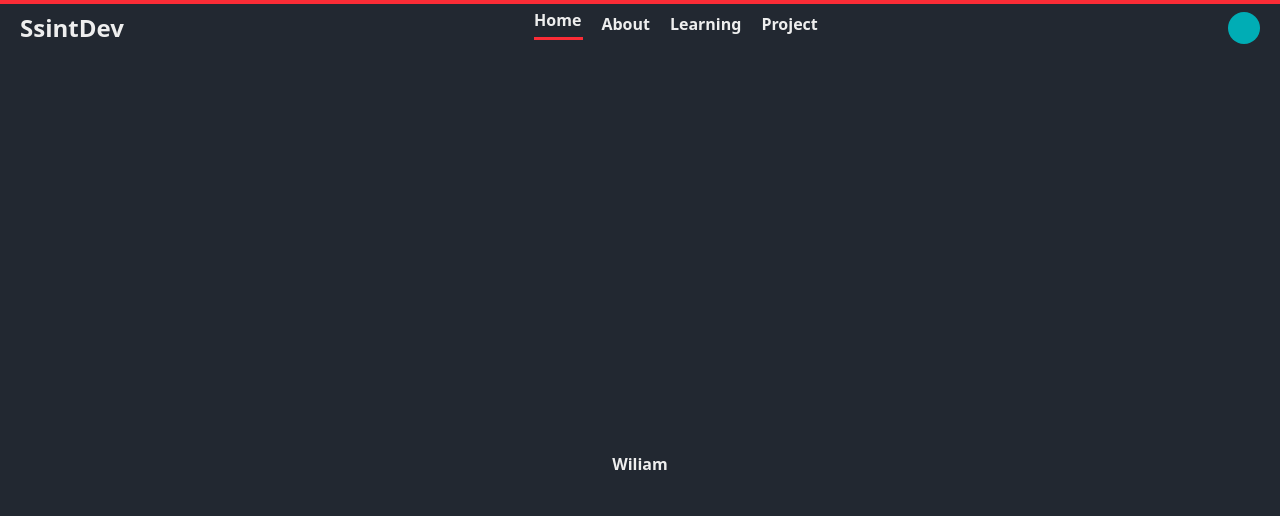
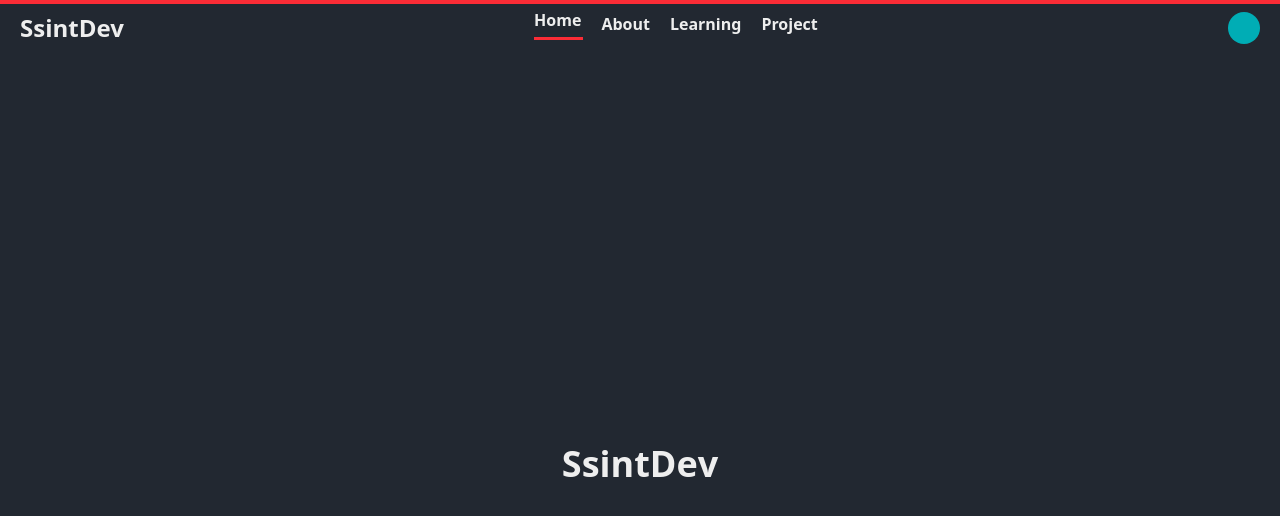
Before and after one commit to wiliamferysagala/ssint, a React (Vite) app: page / in a window 1280 px wide. Shown: the top 516 px of the page. Built offline with nearby package versions, Linux system fonts and the light colour scheme.

Commit message:
animation

```diff
--- a/src/pages/home.tsx
+++ b/src/pages/home.tsx
@@ -1,16 +1,109 @@
 import Base from '@/components/Base'
-import { cn } from '@/lib/util'
+import { motion } from 'motion/react'
 
 const HomePage = () => {
+  const random = () => Math.floor(Math.random() * (2 * 1000) - 1000)
+
   return (
     <Base>
-      <div
-        className={cn(
-          'flex w-full h-[calc(100vh)] justify-center items-center overflow-[overlay]'
-        )}
-      >
-        <h1>Wiliam</h1>
-      </div>
+      <motion.div className="flex w-full min-h-screen  justify-center items-center text-4xl">
+        <motion.div
+          initial={{
+            y: random(),
+            x: random(),
+            rotate: random(),
+            scale: random(),
+          }}
+          animate={{ y: 0, x: 0, rotate: 0, scale: 1 }}
+          transition={{ duration: 0.8, ease: [0, 0.71, 0.2, 1.01] }}
+        >
+          S
+        </motion.div>
+        <motion.div
+          initial={{
+            y: random(),
+            x: random(),
+            rotate: random(),
+            scale: random(),
+          }}
+          animate={{ y: 0, x: 0, rotate: 0, scale: 1 }}
+          transition={{ duration: 0.9, ease: [0, 0.71, 0.2, 1.01] }}
+        >
+          s
+        </motion.div>
+        <motion.div
+          initial={{
+            y: random(),
+            x: random(),
+            rotate: random(),
+            scale: random(),
+          }}
+          animate={{ y: 0, x: 0, rotate: 0, scale: 1 }}
+          transition={{ duration: 1, ease: [0, 0.71, 0.2, 1.01] }}
+        >
+          i
+        </motion.div>
+        <motion.div
+          initial={{
+            y: random(),
+            x: random(),
+            rotate: random(),
+            scale: random(),
+          }}
+          animate={{ y: 0, x: 0, rotate: 0, scale: 1 }}
+          transition={{ duration: 1.1, ease: [0, 0.71, 0.2, 1.01] }}
+        >
+          n
+        </motion.div>
+        <motion.div
+          initial={{
+            y: random(),
+            x: random(),
+            rotate: random(),
+            scale: random(),
+          }}
+          animate={{ y: 0, x: 0, rotate: 0, scale: 1 }}
+          transition={{ duration: 1.2, ease: [0, 0.71, 0.2, 1.01] }}
+        >
+          t
+        </motion.div>
+        <motion.div
+          initial={{
+            y: random(),
+            x: random(),
+            rotate: random(),
+            scale: random(),
+          }}
+          animate={{ y: 0, x: 0, rotate: 0, scale: 1 }}
+          transition={{ duration: 1.3, ease: [0, 0.71, 0.2, 1.01] }}
+        >
+          D
+        </motion.div>
+        <motion.div
+          initial={{
+            y: random(),
+            x: random(),
+            rotate: random(),
+            scale: random(),
+          }}
+          animate={{ y: 0, x: 0, rotate: 0, scale: 1 }}
+          transition={{ duration: 1.4, ease: [0, 0.71, 0.2, 1.01] }}
+        >
+          e
+        </motion.div>
+        <motion.div
+          initial={{
+            y: random(),
+            x: random(),
+            rotate: random(),
+            scale: random(),
+          }}
+          animate={{ y: 0, x: 0, rotate: 0, scale: 1 }}
+          transition={{ duration: 1.5, ease: [0, 0.71, 0.2, 1.01] }}
+        >
+          v
+        </motion.div>
+      </motion.div>
     </Base>
   )
 }
```
